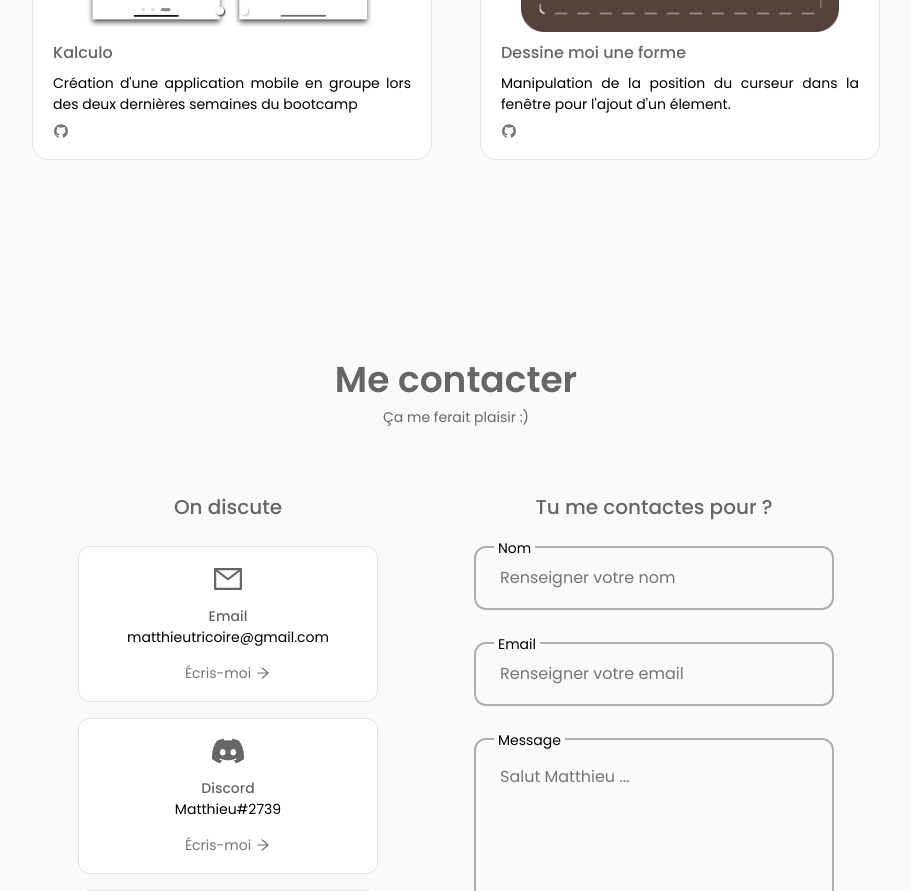
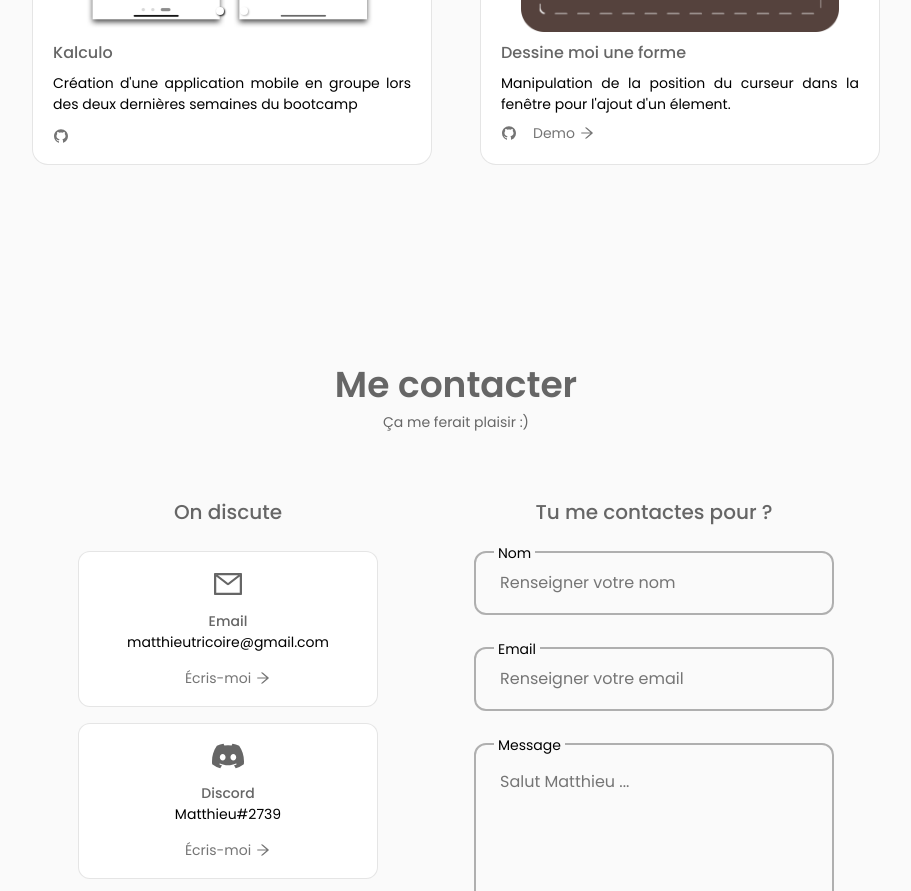
Before and after one commit to MatthieuTricoire/Portfolio_v0, a React (Vite) app: page / in a window 1280 px wide. Shown: the part 4180-5071 px from the top of the page, without its empty margins (184-1095 px from the left). Built offline with nearby package versions, Linux system fonts and the light colour scheme.

Commit message:
add draw shape project

```diff
--- a/src/components/portfolio/components/Data.tsx
+++ b/src/components/portfolio/components/Data.tsx
@@ -87,7 +87,8 @@ export const projectsData: IProject[] = [
       "Manipulation de la position du curseur dans la fenêtre pour l'ajout d'un élement.",
     category: "Web",
     git: "https://github.com/MatthieuTricoire/Add-shapes-by-clicking",
-    live: false,
+    live: true,
+    liveUrl: "https://lambent-rabanadas-8d111f.netlify.app/",
   },
 ];
 
```
